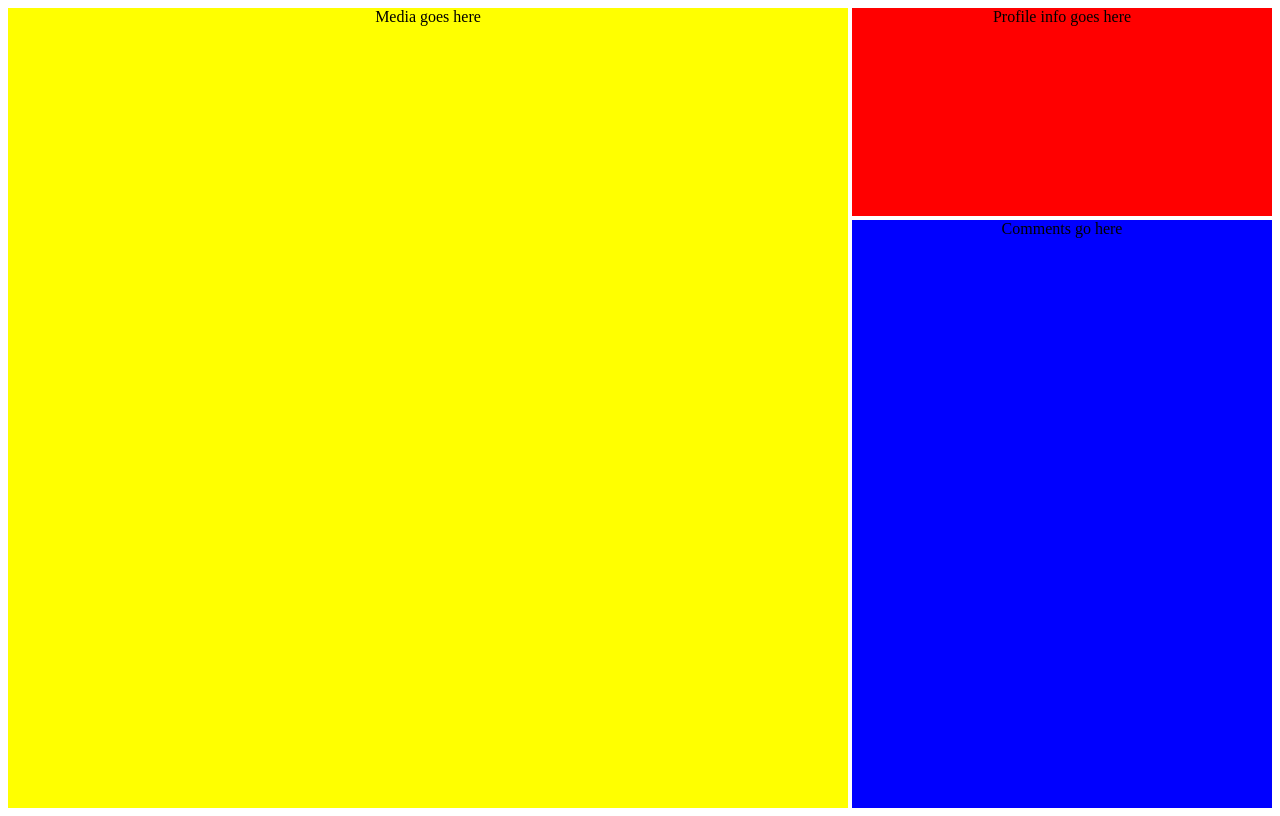
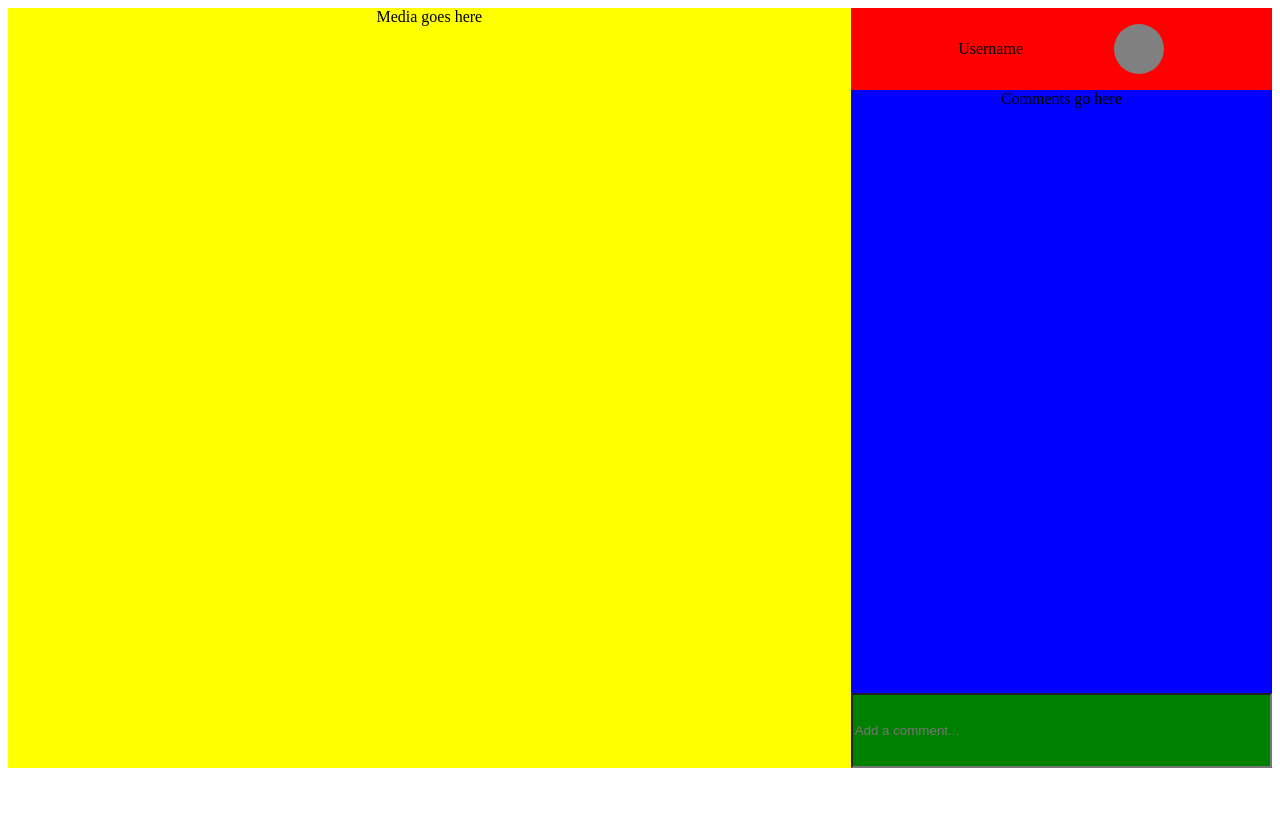
Before and after one commit to Zac369/Meedayu, a React app: page / in a window 1280 px wide. Built offline with nearby package versions, Linux system fonts and the light colour scheme.

Commit message:
media view 2.0

```diff
--- a/package.json
+++ b/package.json
@@ -21,6 +21,7 @@
     "@babel/plugin-transform-runtime": "^7.17.0",
     "@babel/preset-env": "^7.16.11",
     "@babel/preset-react": "^7.16.7",
+    "@openzeppelin/contracts": "^4.4.2",
     "babel-loader": "^8.2.3",
     "css-loader": "^6.6.0",
     "git": "^0.1.5",
@@ -29,6 +30,7 @@
     "react-dom": "^17.0.2",
     "style-loader": "^3.3.1",
     "styled-components": "^5.3.3",
+    "styled-icons": "^10.45.0",
     "webpack": "^5.68.0",
     "webpack-cli": "^4.9.2",
     "webpack-dev-server": "^4.7.4",
--- a/src/App.js
+++ b/src/App.js
@@ -1,5 +1,5 @@
 import React from 'react';
-import MediaView from './components/MediaView';
+import MediaView from './components/MediaView/MediaView';
 
 
 function App () {
--- /dev/null
+++ b/src/components/AcctCircle.js
@@ -0,0 +1,24 @@
+import React from 'react';
+import styled from 'styled-components';
+
+
+const AcctCircle = (props) => {
+	const Circle = styled.div`
+		border-radius: 50%;
+		background: gray;
+		display: block;
+		height: ${props => props.height};
+		width: ${props => props.width};
+
+	`;
+
+	return (
+		<a href={props.profile}>
+			<Circle width={props.width} height={props.height}>
+				<img src={props.src} alt={props.alt} />
+			</Circle>
+		</a>
+	)
+}
+
+export default AcctCircle;
--- a/src/components/MediaView.js
+++ /dev/null
@@ -1,53 +0,0 @@
-import React from 'react';
-import styled from 'styled-components';
-
-
-const MediaView = () => {
-
-	const Container = styled.div`
-		width: 100%;
-		display: grid;
-		height: 100vh;
-		grid-template-columns: 1fr 0.5fr;
-		grid-template-areas:
-			"media profile"
-			"media comments"
-			"media comments"
-			"media comments";
-		text-align: center;
-		grid-gap: 0.25rem;
-	`;
-
-	const Media = styled.div`
-		background: yellow;
-		grid-area: media;
-
-	`;
-
-	const Profile = styled.div`
-		background: red;
-		grid-area: profile;
-
-	`;
-
-	const Comments = styled.div`
-		background: blue;
-		grid-area: comments;
-	`;
-
-	return (
-		<Container>
-			<Media>Media goes here</Media>
-			<Profile>Profile info goes here</Profile>
-			<Comments>Comments go here</Comments>
-
-
-		</Container>
-
-
-		)
-
-
-}
-
-export default MediaView;
--- /dev/null
+++ b/src/components/MediaView/MediaView.js
@@ -0,0 +1,31 @@
+import React from 'react';
+import styled from 'styled-components';
+import styles from '../../styles/styles.module.css';
+import AcctCircle from '../AcctCircle';
+import { Media, Container, Profile, Comments, InputComment } from './mediaComponents';
+
+
+const MediaView = () => {
+
+	return (
+		<Container>
+			<Media>Media goes here</Media>
+			<Profile>
+				<div className={styles.profileWrapper}>
+					Username
+					<AcctCircle profile="https://www.google.com" width='50px' height='50px'/>
+				</div>
+			</Profile>
+			<Comments>Comments go here</Comments>
+			<InputComment type="text" placeholder="Add a comment..."></InputComment>
+
+
+		</Container>
+
+
+		)
+
+
+}
+
+export default MediaView;
--- /dev/null
+++ b/src/components/MediaView/mediaComponents.js
@@ -0,0 +1,39 @@
+import React from 'react';
+import styled from 'styled-components';
+
+export const Media = styled.div`
+		background: yellow;
+		grid-area: media;
+
+	`;
+
+export const Container = styled.div`
+		width: 100%;
+		display: grid;
+		height: 95vh;
+		grid-template-columns: 1fr 0.5fr;
+		grid-template-rows: 0.5fr 4fr 0.5fr;
+		grid-template-areas:
+			"media profile"
+			"media comments"
+			"media inputComment";
+		text-align: center;
+		grid-gap: 0rem;
+	`;
+
+export const Profile = styled.div`
+		background: red;
+		grid-area: profile;
+		padding: 1em;
+
+	`;
+
+export const Comments = styled.div`
+		background: blue;
+		grid-area: comments;
+	`;
+
+export const InputComment = styled.input`
+		background: green;
+		grid-area: inputComment;
+	`;
--- /dev/null
+++ b/src/styles/styles.module.css
@@ -0,0 +1,6 @@
+.profileWrapper {
+	display:  flex;
+	justify-content: space-evenly;
+	align-items: center;
+
+}
```
Also changed, not shown: 2 other files (tests, documents, lock files or other folders).
